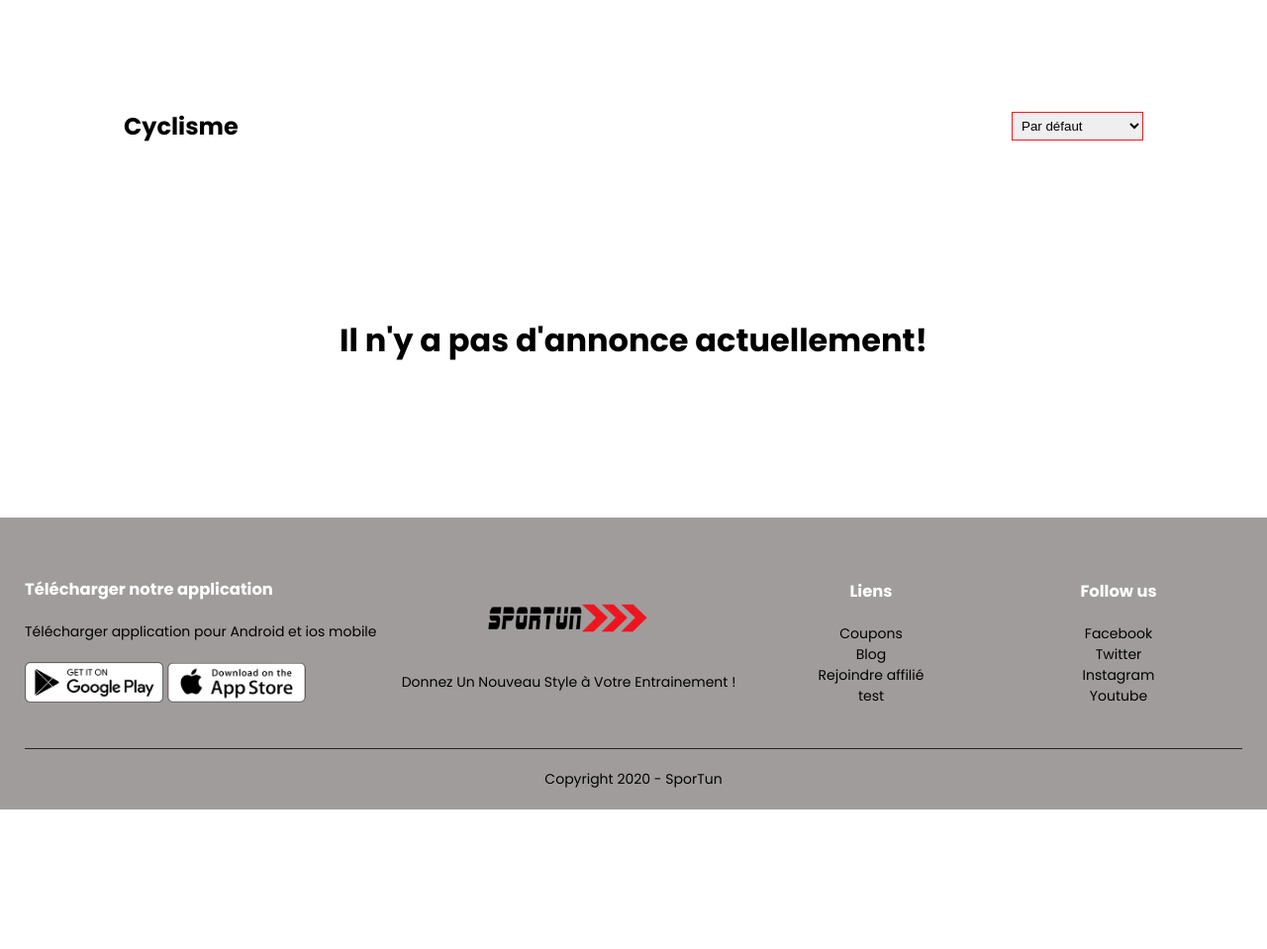
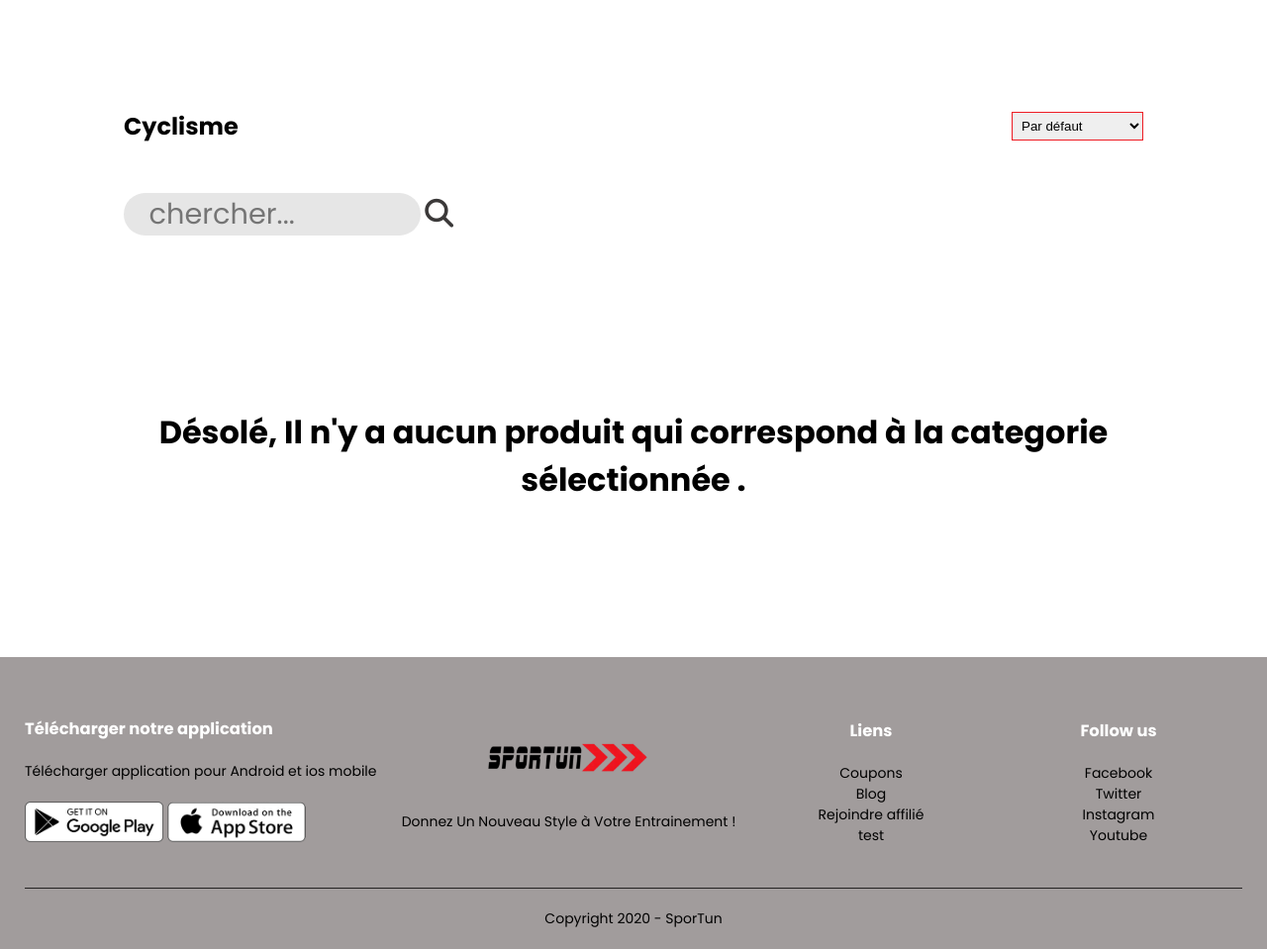
Before and after one commit to Edkalai/SporTun, a PHP site: page /Annonce.php?categorie=Cyclisme in a window 1280 px wide. Shown: the part 1015-1974 px from the top of the page at 99% size. Before the commit the page ends 1833 px from the top, so only its background shows below. Run offline with PHP 8.4, Linux system fonts and the light colour scheme; tables that the repository leaves empty or names only in its code hold one stand-in row (values such as "Sample post"); some libraries are stand-ins or nearby versions.

Commit message:
added searchbax

```diff
--- a/views/Front/Annonce.php
+++ b/views/Front/Annonce.php
@@ -5,6 +5,11 @@ include 'PHPfunctions.php';
 
 
 session_start();
+
+$choix='Par défaut';
+$noresultmsg='Désolé, il n’y a aucun produit actuellement.';
+
+
 $compte="Compte";
 if (isset($_SESSION["email"]))
 {
@@ -33,23 +38,46 @@ $npage = ($_GET['npage']);
 }
 
 
-$sql1='SELECT * from miseenvente;';
+
+if(isset($_POST['submit_search'])){
+    $search=mysqli_real_escape_string($conn,$_POST['search']);
+}else{
+    if(isset($_GET['search']))
+    $search=$_GET['search'];
+    else{
+    $search='';
+    }
+}
+
+/********************nombre des produits à afficher pour tous les critères sélectionnés ***********************/
+
+            if($categorie == 'Tous Les Produits'){
+            $sql1 = "SELECT * FROM miseenvente WHERE (titre LIKE '%$search%' OR description LIKE '%$search%' OR
+            categorie LIKE '%$search%' OR prix LIKE '%$search%') ;";
+            }else{
+            $sql1 = "SELECT * FROM miseenvente WHERE (titre LIKE '%$search%' OR description LIKE '%$search%' OR
+            categorie LIKE '%$search%' OR prix LIKE '%$search%') AND categorie ='" . $categorie. "';";
+            }
             $result1=mysqli_query($conn,$sql1);
             $NbAnnonces=mysqli_num_rows($result1);
-
-if($categorie!='Tous Les Produits'){
-    $sql1 = "SELECT * FROM miseenvente WHERE categorie ='" . $categorie. " ';";
-    $result1=mysqli_query($conn,$sql1);
-    $NbAnnonces=mysqli_num_rows($result1);
+            if($NbAnnonces==0){
+                if($search==''){
+                $noresultmsg= "Désolé, Il n'y a aucun produit qui correspond à la categorie sélectionnée .";
+                }else{
+                $noresultmsg= "Désolé, aucun résultat ne correspond à vos critères de recherche.";
+                }
                 }
 
 
+/*******************Triage ************************/
 
 
         //Par défaut
     if($tri==0){
 
-    $sql="SELECT * from miseenvente  ;";
+        $sql="SELECT * from miseenvente WHERE titre LIKE '%$search%' OR description LIKE '%$search%' OR
+        categorie LIKE '%$search%' OR prix LIKE '%$search%'  ;";
+        //echo $sql; die;
         $result=mysqli_query($conn,$sql);
         $choix='Par défaut';
 
@@ -58,7 +86,8 @@ if($tri==0){
         //Popularité
     if($tri==1){
 
-    $sql="SELECT * from miseenvente ORDER BY vues DESC;";
+        $sql="SELECT * from miseenvente WHERE titre LIKE '%$search%' OR description LIKE '%$search%' OR
+        categorie LIKE '%$search%' OR prix LIKE '%$search%' ORDER BY vues DESC;";
         $result=mysqli_query($conn,$sql);
         $choix='Popularité';
 
@@ -67,25 +96,19 @@ if($tri==1){
         //Nouveautés
     if($tri==2){
 
-    $sql="SELECT * FROM miseenvente ORDER BY date_time DESC ;";
+        $sql="SELECT * FROM miseenvente WHERE titre LIKE '%$search%' OR description LIKE '%$search%' OR
+        categorie LIKE '%$search%' OR prix LIKE '%$search%' ORDER BY date_time DESC ;";
         $result=mysqli_query($conn,$sql);
         $choix='Nouveautés';
 
 
     }
-    //Mieux notés
-if($tri==3){
 
-    $sql="SELECT * from miseenvente ;";
-    $result=mysqli_query($conn,$sql);
-    $choix='Mieux notés';
-
-
-}
         //Prix le plus bas
     if($tri==4){
 
-    $sql="SELECT * FROM miseenvente ORDER BY prix ASC ;";
+        $sql="SELECT * FROM miseenvente WHERE titre LIKE '%$search%' OR description LIKE '%$search%' OR
+        categorie LIKE '%$search%' OR prix LIKE '%$search%' ORDER BY prix ASC ;";
         //echo $sql; die;
         $result=mysqli_query($conn,$sql);
         $choix='Prix le plus bas';
@@ -95,12 +118,16 @@ if($tri==4){
         //Prix le plus élevé
     if($tri==5){
 
-    $sql="SELECT * FROM miseenvente ORDER BY prix DESC ;";
+        $sql="SELECT * FROM miseenvente WHERE titre LIKE '%$search%' OR description LIKE '%$search%' OR
+        categorie LIKE '%$search%' OR prix LIKE '%$search%' ORDER BY prix DESC ;";
         $result=mysqli_query($conn,$sql);
         $choix='Prix le plus élevé';
 
 
     }
+
+
+
 
 
 
@@ -123,6 +150,7 @@ if($tri==5){
     <link rel="stylesheet" href="style.css">
     <link rel="preconnect" href="https://fonts.gstatic.com">
     <link href="https://fonts.googleapis.com/css2?family=Poppins:wght@300;400;500;600;700&display=swap" rel="stylesheet">
+    <script src="https://kit.fontawesome.com/a076d05399.js"></script>
 
 </head>
 <body>
@@ -156,6 +184,9 @@ if($tri==5){
 
       </div>
 
+
+
+
      <!-------- featured categories -------->
     <div class="categories">
 
@@ -167,7 +198,7 @@ if($tri==5){
 
             <div class="row">
                 <?php $s=$npage+1;?>
-                <?php echo "<a href='Annonce.php?categorie=Fitness Muscu&?npage=$s&tri=$tri#c1' class='col-categories'>";?>
+                <?php echo "<a href='Annonce.php?categorie=Fitness Muscu&?npage=$s&tri=$tri&#c1' class='col-categories'>";?>
                     <img src="assets/img/20_thumb.png" alt="Fitness Muscu">
                     <h2>FITNESS MUSCU</h2>
                 </a>
@@ -225,15 +256,16 @@ if($tri==5){
                 <option value="2">Nouveautés</option>
                 <option value="4">Prix le plus bas</option>
                 <option value="5">Prix le plus élevé</option>
-
-
                 </select>
 
             </div>
 
 
 
-
+            <form action=<?php echo "'Annonce.php?categorie=$categorie#c1'";?> class="search-form" method="POST" role="search">
+            <input id="search" type="search" name="search" value="<?php echo $search; ?>" placeholder="chercher..." />
+            <button type="submit" name="submit_search"><i class="fas fa-search"></i></button>
+            </form>
 
 
 
@@ -259,7 +291,7 @@ if($tri==5){
         if($NbAnnonces==0){
 
             echo "</br></br></br></br></br>";
-            echo "<h1 style='text-align:center;'> Il n'y a pas d'annonce actuellement!</h1>";
+            echo "<h1 style='text-align:center;'> $noresultmsg </h1>";
             echo "</br></br></br>";
 
         }else{
@@ -311,7 +343,7 @@ if($tri==5){
 
         if($npage!=0){
             $s=$npage-1;
-            echo"<a href='Annonce.php?categorie=$categorie&npage=$s&tri=$tri#c1'><span>&#8592;</span></a>";
+            echo"<a href='Annonce.php?categorie=$categorie&npage=$s&tri=$tri&search=$search#c1'><span>&#8592;</span></a>";
         }
 
 
@@ -325,9 +357,10 @@ if($tri==5){
         for($i=0;$i<$nbpages;$i++){
             $s=$i+1;
             if($npage==$i){
-                echo"<a class='active' href='Annonce.php?categorie=$categorie&npage=$i&tri=$tri#c1'><span>$s</span></a>";
+                if($nbpages>1)
+                echo"<a class='active' href='Annonce.php?categorie=$categorie&npage=$i&tri=$tri&search=$search#c1'><span>$s</span></a>";
             }else{
-                echo"<a href='Annonce.php?categorie=$categorie&npage=$i&tri=$tri#c1'><span>$s</span></a>";
+                echo"<a href='Annonce.php?categorie=$categorie&npage=$i&tri=$tri&search=$search#c1'><span>$s</span></a>";
             }
 
         }
@@ -337,7 +370,7 @@ if($tri==5){
 
             if($NbAnnonces>12){
                 $s=$npage+1;
-                echo"<a href='Annonce.php?categorie=$categorie&npage=$s&tri=$tri#c1'><span>&#8594;</span></a>";
+                echo"<a href='Annonce.php?categorie=$categorie&npage=$s&tri=$tri&search=$search#c1'><span>&#8594;</span></a>";
             }
 
         }
@@ -411,7 +444,8 @@ if($tri==5){
             function handleSelect(elm)
             {
             var categorie = "<?php echo $categorie; ?>";
-            window.location = "Annonce.php?&categorie="+categorie+"&npage=0&tri="+elm.value+"#c1";
+            var search = "<?php echo $search; ?>";
+            window.location = "Annonce.php?&categorie="+categorie+"&npage=0&tri="+elm.value+"&search="+search+"#c1";
             //window.location = "AjouterAnnonce.html?tri=1";
             //window.location = elm.value+".php";
             }
--- a/views/Front/DetailsAnnonce.php
+++ b/views/Front/DetailsAnnonce.php
@@ -176,14 +176,13 @@
                         <p><?php echo $rows['prix'] . ' TND'; ?></p>
                         <p><?php echo $description ?></p>
                         <!--<p> <a href="" class="hoverprofile" title="Voir profil de vendeur" > Nada </a> </p>-->
-
+                        <br><br><br><br>
                     </div>
 
             <?php
                 }
 
             ?>
-
 
 
 
--- a/views/Front/style.css
+++ b/views/Front/style.css
@@ -918,3 +918,37 @@ select:focus{
 
 
 /*******************search bar*****************/
+
+
+input[type="search"], button {
+  height: var(--height);
+  font-family: var(--font-fam);
+  border: 0;
+  color: var(--color-dark);
+  font-size: 1.8rem;
+
+}
+
+input[type="search"] {
+  outline: 0; // <-- shold probably remove this for better accessibility, adding for demo aesthetics for now.
+  width: 100%;
+  background: #E6E6E6 ;
+  padding: 0 1.6rem;
+  margin-bottom:50px;
+  transition: all var(--dur) var(--bez);
+  transition-property: width, border-radius;
+  z-index: 1;
+  position: relative;
+  max-width:300px;
+  border-radius: 1em;
+
+}
+button {
+  /*border: solid 1px red;*/
+  top: 0;
+  right: 0;
+  width: var(--btn-width);
+  color: #3b3939;
+  font-weight: bold;
+  background: var(--color-brand);
+}
```
Lines whose indentation alone changed are shown as unchanged.
